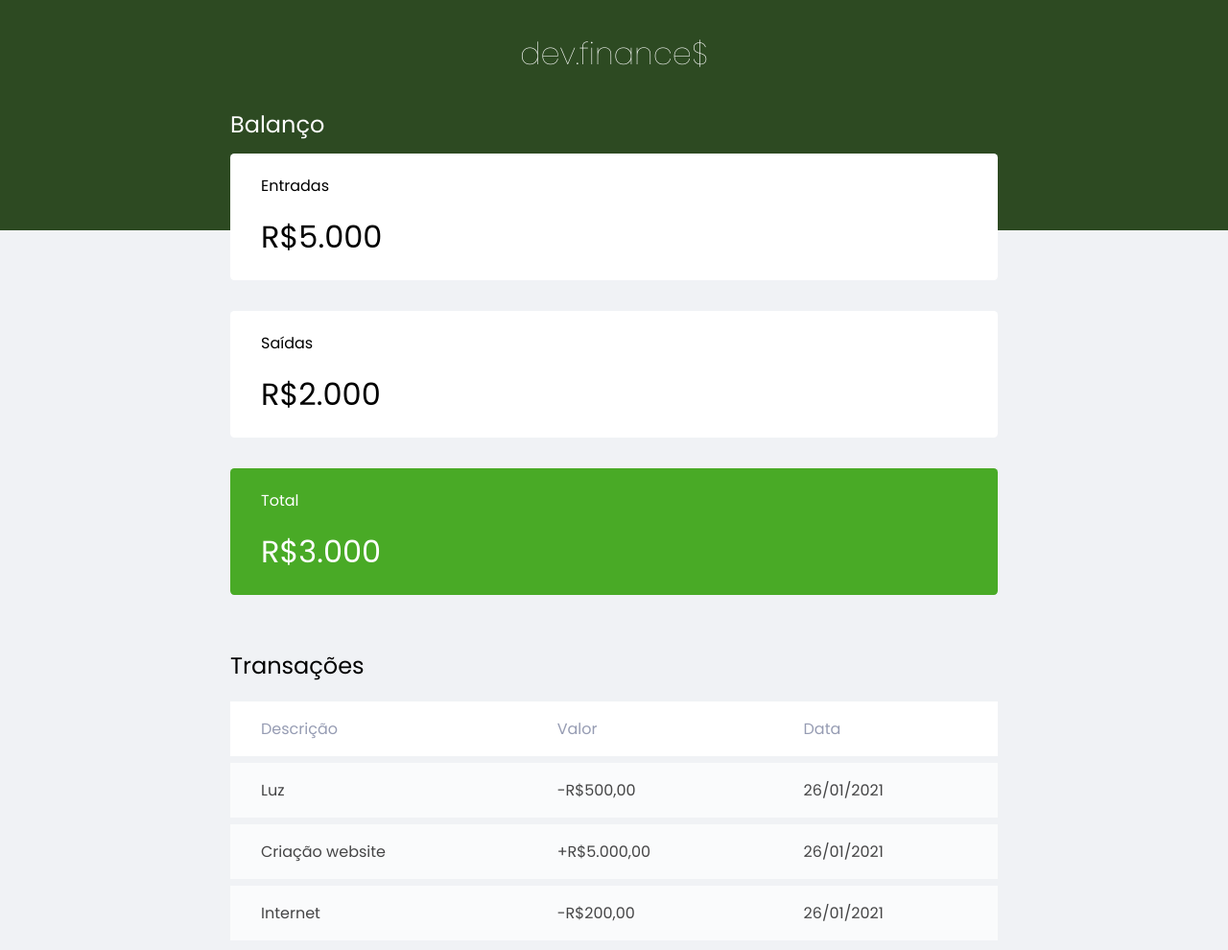
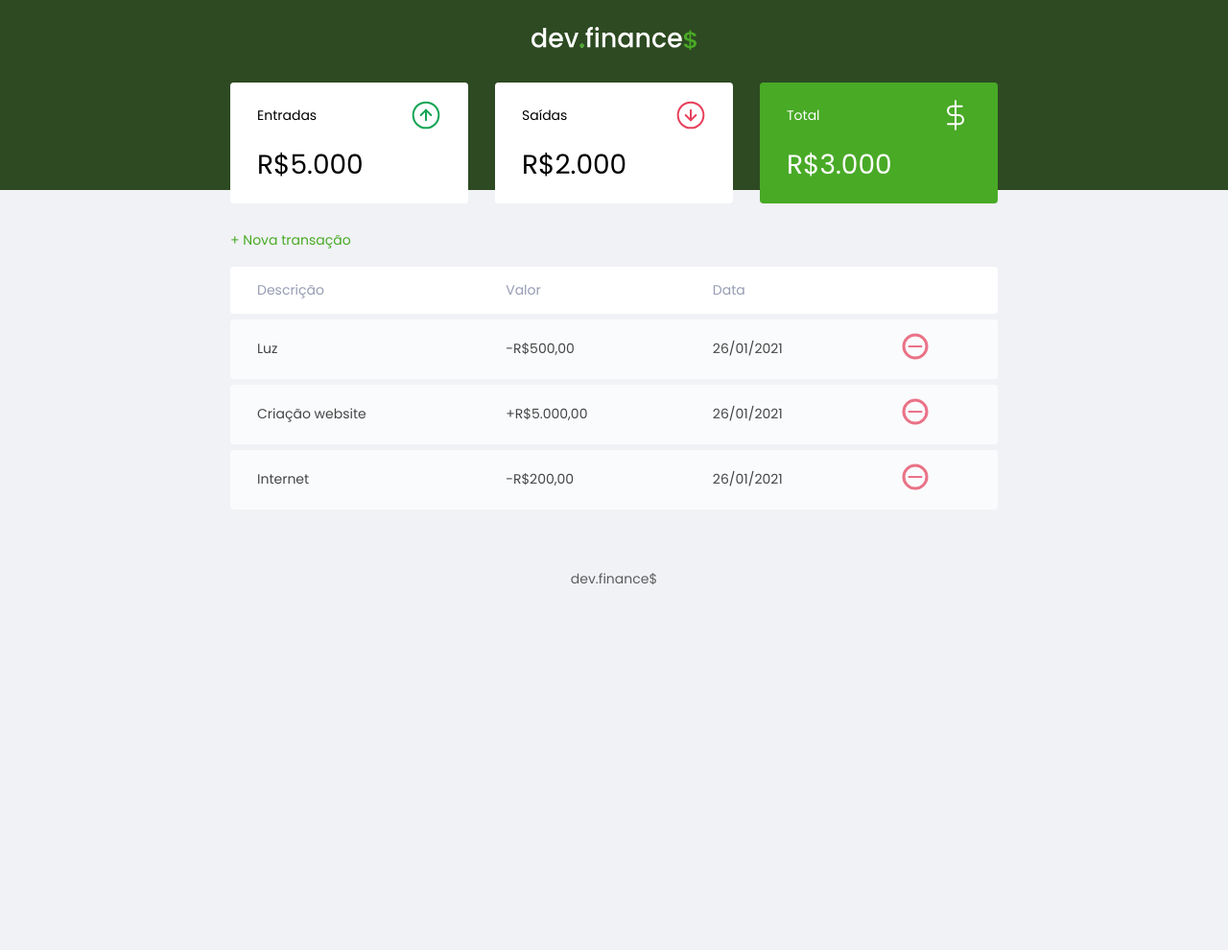
Before and after one commit to ViSaRiHimself/MaratonaDiscovery, a plain HTML site: page index.html in a window 1280 px wide. Shown: the top 990 px of the page at 96% size. After the commit the page ends 800 px from the top, so only its background shows below. Drawn offline with Linux system fonts and the light colour scheme.

Commit message:
Início aula 2 MD

```diff
--- a/index.html
+++ b/index.html
@@ -13,26 +13,35 @@
 
 <body>
     <header>
-        <h1 id="logo">dev.finance$</h1>
+        <img src="./assets/logo.svg" alt="Logo dev.finance$">
     </header>
 
     <main class="container">
         <section id="balance">
-            <h2>Balanço</h2>
+            <h2 class="sr-only">Balanço</h2>
 
             <div class="card">
-                <h3>Entradas</h3>
+                <h3>
+                    <span>Entradas</span>
+                    <img src="./assets/income.svg" alt="Imagem de entradas">
+                </h3>
                 <p>R$5.000</p>
 
             </div>
 
             <div class="card">
-                <h3>Saídas</h3>
+                <h3>
+                    <span>Saídas</span>
+                    <img src="./assets/expense.svg" alt="Imagem de saídas">
+                </h3>
                 <p>R$2.000</p>
             </div>
 
             <div class="card total">
-                <h3>Total</h3>
+                <h3>
+                    <span>Total</span>
+                    <img src="./assets/total.svg" alt="Imagem do total">
+                </h3>
                 <p>R$3.000</p>
             </div>
 
@@ -42,13 +51,18 @@
         </section>
 
         <section id="transactions">
-            <h2>Transações</h2>
+            <h2 class="sr-only">Transações</h2>
+
+            <a href="#" class="button new">
+                + Nova transação
+            </a>
             <table id="data-table">
                 <thead>
                     <tr>
                         <th>Descrição</th>
                         <th>Valor</th>
                         <th>Data</th>
+                        <th></th>
                     </tr>
                 </thead>
                 <tbody>
@@ -56,16 +70,25 @@
                         <td>Luz</td>
                         <td>-R$500,00</td>
                         <td>26/01/2021</td>
+                        <td>
+                            <img src="./assets/minus.svg" alt="Remover transação">
+                        </td>
                     </tr>
                     <tr>
                         <td>Criação website</td>
                         <td>+R$5.000,00</td>
                         <td>26/01/2021</td>
+                        <td>
+                            <img src="./assets/minus.svg" alt="Remover transação">
+                        </td>
                     </tr>
                     <tr>
                         <td>Internet</td>
                         <td>-R$200,00</td>
                         <td>26/01/2021</td>
+                        <td>
+                            <img src="./assets/minus.svg" alt="Remover transação">
+                        </td>
                     </tr>
                 </tbody>
             </table>
--- a/style.css
+++ b/style.css
@@ -4,9 +4,25 @@
     box-sizing: border-box;
 }
 
+html {
+    font-size: 93.75%;
+}
+
 body {
     background: #f0f2f5;
     font-family: 'Poppins', sans-serif
+}
+
+.sr-only {
+    position: absolute;
+    width: 1px;
+    height: 1px;
+    padding: 0;
+    margin: -1px;
+    overflow: hidden;
+    clip: rect(0, 0, 0, 0);
+    white-space: nowrap;
+    border-width: 0;
 }
 
 .container {
@@ -32,6 +48,23 @@ h2 {
     font-weight: 100;
 }
 
+/* Links & Buttons ================================= */
+
+a {
+    color: #49AA26;
+    text-decoration: none;
+}
+
+a:hover {
+    color: #3dd705;
+    text-decoration: none;
+}
+
+.button.new {
+    display: inline-block;
+    margin-bottom: 0.8rem;
+}
+
 /*Balance ================================= */
 
 #balance {
@@ -55,6 +88,9 @@ h2 {
 .card h3 {
     font-weight: 400;
     font-size: 1rem;
+    display: flex;
+    align-items: center;
+    justify-content: space-between;
 }
 
 .card p {
@@ -73,6 +109,16 @@ h2 {
 #data-table {
     width: 100%;
     border-spacing: 0 0.44rem;
+}
+
+table thead tr th:first-child,
+table tbody tr td:first-child {
+    border-radius: 0.26rem 0 0 0.26rem;
+}
+
+table thead tr th:last-child,
+table tbody tr td:last-child {
+    border-radius: 0 0.26rem 0.26rem 0;
 }
 
 table th {
@@ -96,10 +142,24 @@ table td {
     padding: 1rem 2rem;
 }
 
-/*footer ================================== */
+/* Footer ================================== */
 
 footer {
     text-align: center;
     padding: 4rem 0 2rem;
     opacity: 0.62;
 }
+
+/* Responsiveness ========================== */
+
+@media (min-width: 800px) {
+        html {
+            font-size: 87.5%;
+        }
+
+        #balance {
+            display: grid;
+            grid-template-columns: repeat(3, 1fr);
+            gap: 2rem;
+        }
+}
```
Also changed, not shown: assets/expense.svg (added), assets/income.svg (added), assets/logo.svg (added), assets/minus.svg (added), assets/plus.svg (added), assets/total.svg (added).
